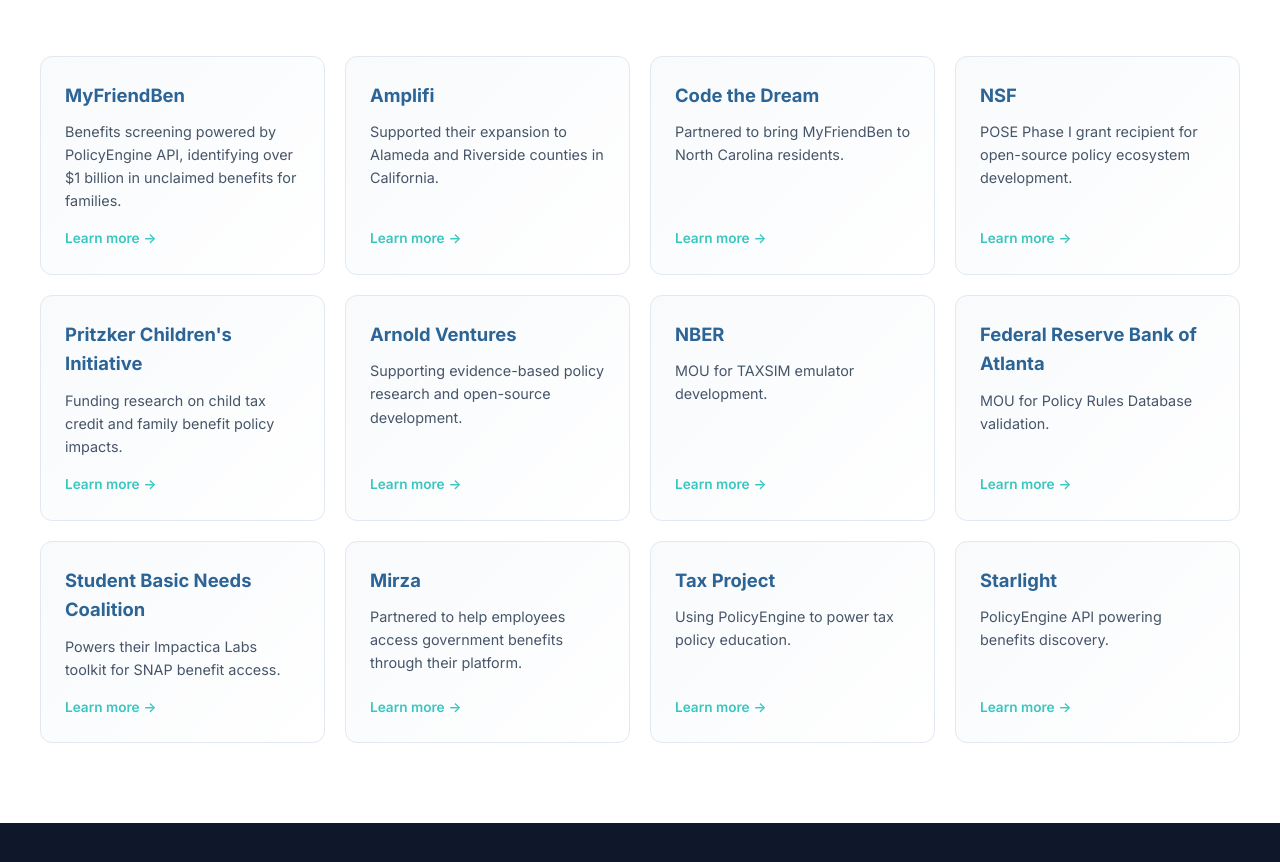
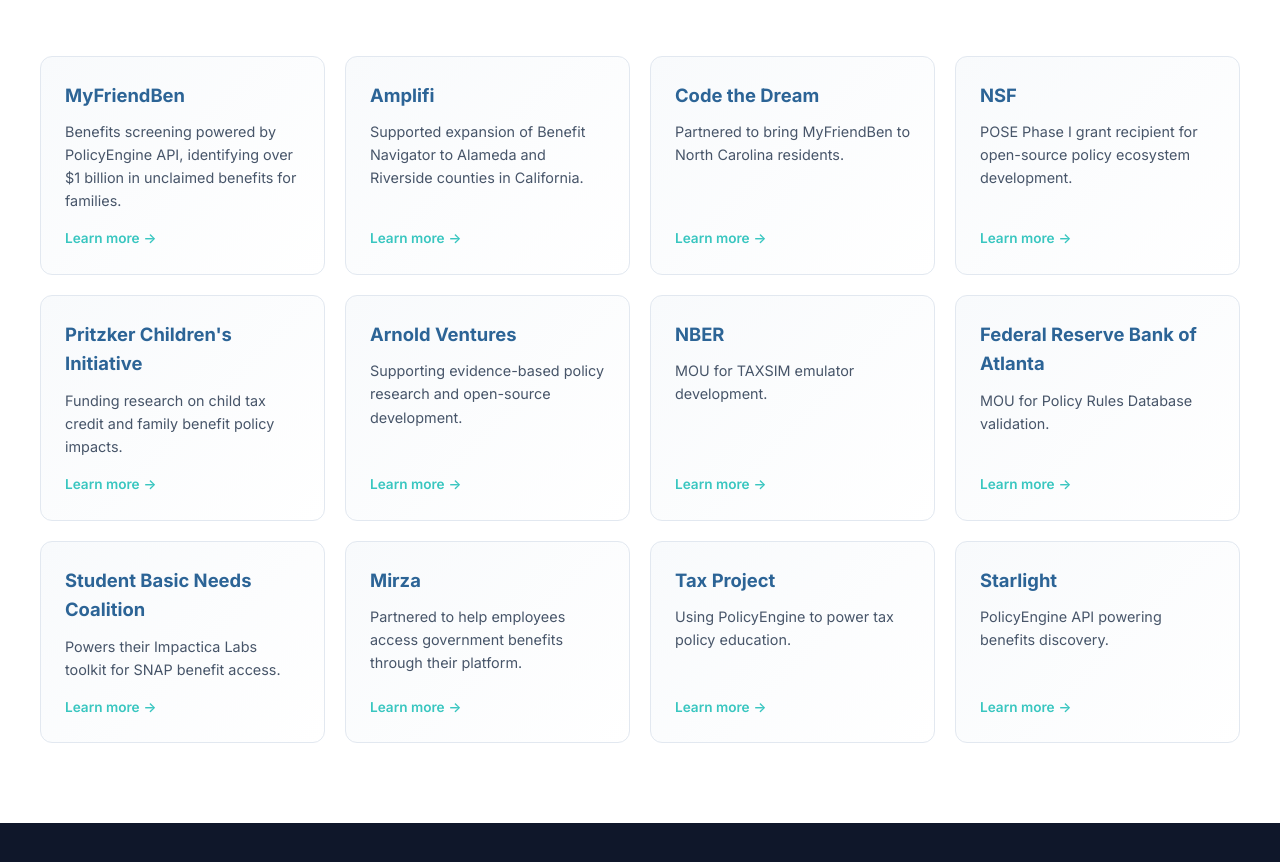
Before and after one commit to PolicyEngine/2025-year-in-review, a React (Vite) app: page /us in a window 1280 px wide. Shown: the part 7440-8302 px from the top of the page. Built offline with nearby package versions, Linux system fonts and the light colour scheme; a web font is replaced by a local one.

Commit message:
Update Amplifi description

```diff
--- a/src/data/us.js
+++ b/src/data/us.js
@@ -260,7 +260,7 @@
   {
     name: "Amplifi",
     description:
-      "Supported their expansion to Alameda and Riverside counties in California.",
+      "Supported expansion of Benefit Navigator to Alameda and Riverside counties in California.",
     link: "https://helloamplifi.com",
   },
   {
```
